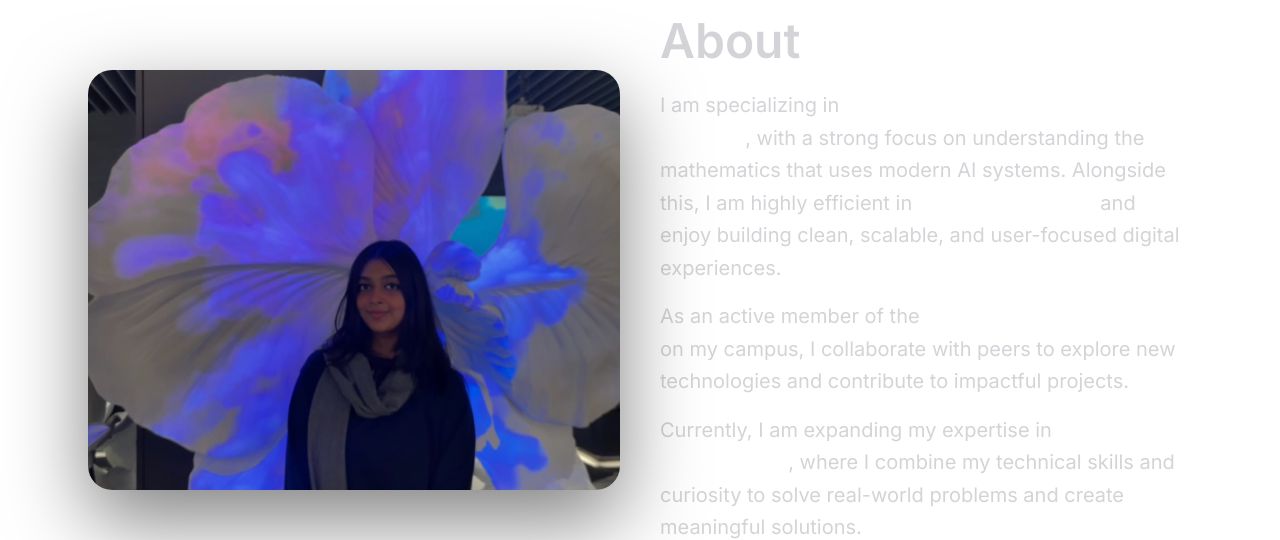
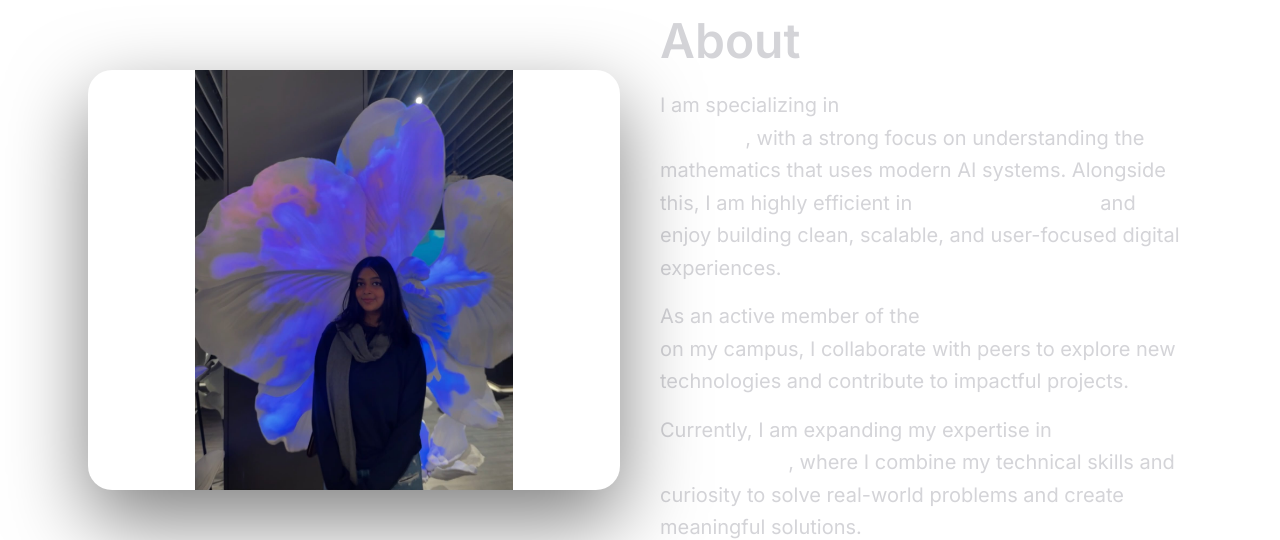
Before and after one commit to atulyasriv/dh-portfolio, a Next.js app: page / in a window 1280 px wide. Shown: the part 895-1435 px from the top of the page. Built offline with nearby package versions, Linux system fonts and the light colour scheme.

Commit message:
Update portfolio with new hero section and profile photo

```diff
--- a/src/app/layout.tsx
+++ b/src/app/layout.tsx
@@ -1,20 +1,39 @@
 import type { Metadata } from "next";
 import { Inter } from "next/font/google";
-import type { ReactNode } from "react";
 import "./globals.css";
 
+// Load Inter font
 const inter = Inter({ subsets: ["latin"] });
 
 export const metadata: Metadata = {
-  title: "Atulya Srivastava | Portfolio",
+  title: "My Portfolio",
   description:
-    "Portfolio of Atulya Srivastava showcasing AI/ML, Web Development, and Software Engineering projects.",
+    "Personal portfolio showcasing AI/ML and Web Development projects",
 };
 
-export default function RootLayout({ children }: { children: ReactNode }) {
+export default function RootLayout({
+  children,
+}: {
+  children: React.ReactNode;
+}) {
   return (
-    <html lang="en">
+    <html lang="en" className="scroll-smooth">
       <body className={`${inter.className} bg-black text-white antialiased`}>
+        {/* Fixed full-page background video */}
+        <video
+          autoPlay
+          loop
+          muted
+          playsInline
+          poster="/hero-poster.jpg"
+          className="fixed inset-0 -z-20 h-full w-full object-cover"
+        >
+          <source src="/hero-bg.mp4" type="video/mp4" />
+        </video>
+
+        {/* Dark overlay so content stays readable over the video */}
+        <div className="fixed inset-0 -z-10 bg-black/60" />
+
         {children}
       </body>
     </html>
--- a/src/components/IntroSection.tsx
+++ b/src/components/IntroSection.tsx
@@ -1,7 +1,5 @@
 "use client";
-
 import { motion } from "framer-motion";
-
 export default function IntroSection() {
   return (
     <motion.section
@@ -10,7 +8,7 @@ export default function IntroSection() {
       whileInView={{ opacity: 1, y: 0 }}
       viewport={{ once: true, amount: 0.35 }}
       transition={{ duration: 0.8, ease: "easeOut" }}
-      className="py-16 sm:py-20 md:py-28"
+      className="scroll-mt-20 py-16 sm:py-20 md:py-28"
     >
       <div className="mx-auto max-w-6xl px-4 sm:px-6 grid md:grid-cols-2 gap-8 md:gap-10 items-center">
         {/* LEFT — your photo */}
@@ -18,16 +16,14 @@ export default function IntroSection() {
           <img
             src="/portfoliopic.jpg"
             alt="My Portrait"
-            className="w-full h-full object-cover"
+            className="w-full h-full object-contain"
           />
         </div>
-
         {/* RIGHT — about content */}
         <div className="text-zinc-300 leading-relaxed">
           <h2 className="text-2xl sm:text-3xl md:text-5xl font-semibold mb-4 sm:mb-6">
             About <span className="text-white font-extrabold">Me</span>
           </h2>
-
           <p className="text-base sm:text-lg md:text-xl/relaxed mb-3 sm:mb-4">
             I am specializing in{" "}
             <span className="text-white font-semibold">
@@ -39,7 +35,6 @@ export default function IntroSection() {
             {""} and enjoy building clean, scalable, and user-focused digital
             experiences.
           </p>
-
           <p className="text-base sm:text-lg md:text-xl/relaxed mb-3 sm:mb-4">
             As an active member of the{" "}
             <span className="text-white font-semibold">
@@ -48,7 +43,6 @@ export default function IntroSection() {
             on my campus, I collaborate with peers to explore new technologies
             and contribute to impactful projects.
           </p>
-
           <p className="text-base sm:text-lg md:text-xl/relaxed">
             Currently, I am expanding my expertise in{" "}
             <span className="text-white font-semibold">
```
Also changed, not shown: src/components/Navbar.tsx (+11 -3 lines), src/components/WorkSection.tsx (+7 -4 lines).
